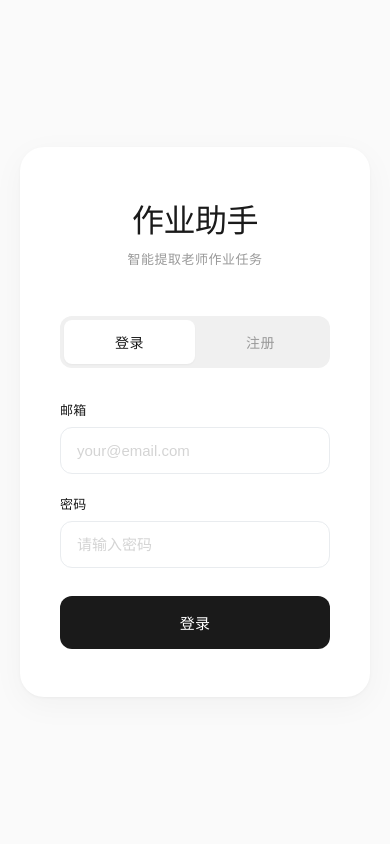
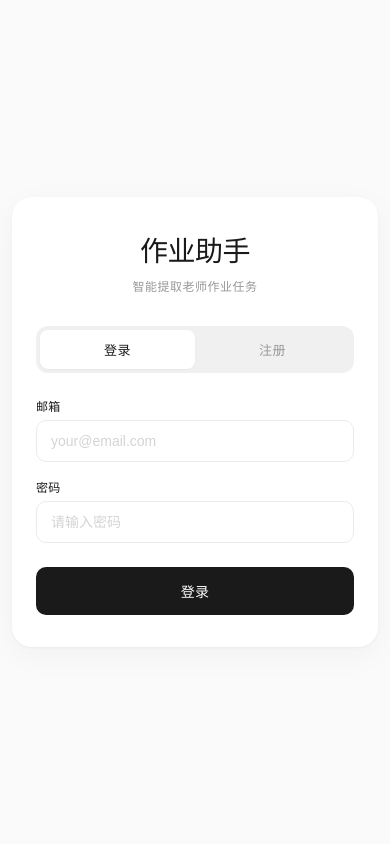
Before and after one commit to yijoe209-wq/jiaxiao, a Flask app: page /login in a window 390 px wide. Run offline with Flask 3, Linux system fonts and the light colour scheme.

Commit message:
fix: 修复HTTPS环境session cookie和手机端自适应问题
**问题1：HTTPS环境下session cookie无法设置**
- 原因：SESSION_COOKIE_SECURE固定为False，导致HTTPS环境无法设置cookie
- 修复：根据环境变量ENV/ENVIRONMENT自动判断
- 开发环境(HTTP): SESSION_COOKIE_SECURE = False
- 生产环境(HTTPS): SESSION_COOKIE_SECURE = True (需设置ENV=production)
- 添加环境检测日志

**问题2：手机端页面自适应差**
- 优化登录页面响应式布局
- 减小登录卡片padding (48px 40px -> 40px 32px -> 32px 24px)
- 减小body padding (20px -> 16px -> 12px)
- 优化logo字号 (32px -> 28px)
- 减小输入框padding (14px 16px -> 12px 14px)
- 减小按钮padding (16px -> 14px)
- 添加@media (max-width: 480px)响应式查询

**影响范围：**
- app.py: SESSION_COOKIE_SECURE配置
- templates/auth.html: 手机端响应式优化

```diff
--- a/app.py
+++ b/app.py
@@ -23,7 +23,11 @@ app.config['SECRET_KEY'] = os.environ.get('SECRET_KEY', 'dev-secret-key-change-i
 app.config['SESSION_COOKIE_PATH'] = '/'
 app.config['SESSION_COOKIE_HTTPONLY'] = True
 app.config['SESSION_COOKIE_SAMESITE'] = 'Lax'
-app.config['SESSION_COOKIE_SECURE'] = False  # 开发环境使用HTTP，生产环境应使用True
+# 根据环境自动设置SESSION_COOKIE_SECURE
+# 生产环境(HTTPS)需要设置为True，开发环境(HTTP)设置为False
+is_production = os.getenv('ENV') == 'production' or os.getenv('ENVIRONMENT') == 'production'
+app.config['SESSION_COOKIE_SECURE'] = is_production
+logger.info(f"环境检测: is_production={is_production}, SESSION_COOKIE_SECURE={is_production}")
 app.config['SESSION_PERMANENT'] = True
 app.config['PERMANENT_SESSION_LIFETIME'] = 60 * 60 * 24 * 7  # 7 days
 app.config['TEMPLATES_AUTO_RELOAD'] = True  # 开发环境自动重载模板
--- a/templates/auth.html
+++ b/templates/auth.html
@@ -34,13 +34,19 @@
         body {
             font-family: 'Noto Sans SC', 'Inter', -apple-system, BlinkMacSystemFont, "Segoe UI", Roboto, sans-serif;
             background: var(--zen-page-bg);
-            padding: 20px;
+            padding: 16px;
             min-height: 100vh;
             display: flex;
             align-items: center;
             justify-content: center;
             font-weight: 300;
             -webkit-font-smoothing: antialiased;
+        }
+
+        @media (max-width: 480px) {
+            body {
+                padding: 12px;
+            }
         }
 
         .container {
@@ -50,14 +56,27 @@
 
         .card {
             background: var(--zen-bg);
-            padding: 48px 40px;
+            padding: 40px 32px;
             border-radius: 24px;
             box-shadow: 0 1px 3px rgba(0,0,0,0.04), 0 8px 32px rgba(0,0,0,0.04);
         }
 
+        @media (max-width: 480px) {
+            .card {
+                padding: 32px 24px;
+                border-radius: 20px;
+            }
+        }
+
         .logo {
             text-align: center;
-            margin-bottom: 48px;
+            margin-bottom: 40px;
+        }
+
+        @media (max-width: 480px) {
+            .logo {
+                margin-bottom: 32px;
+            }
         }
 
         .logo h1 {
@@ -68,11 +87,23 @@
             letter-spacing: -0.5px;
         }
 
+        @media (max-width: 480px) {
+            .logo h1 {
+                font-size: 28px;
+            }
+        }
+
         .logo p {
             font-size: 13px;
             font-weight: 300;
             color: var(--zen-text-light);
             letter-spacing: 0.5px;
+        }
+
+        @media (max-width: 480px) {
+            .logo p {
+                font-size: 12px;
+            }
         }
 
         .tabs {
@@ -81,6 +112,12 @@
             background: var(--zen-border);
             border-radius: 12px;
             padding: 4px;
+        }
+
+        @media (max-width: 480px) {
+            .tabs {
+                margin-bottom: 24px;
+            }
         }
 
         .tab {
@@ -96,6 +133,13 @@
             letter-spacing: 0.5px;
         }
 
+        @media (max-width: 480px) {
+            .tab {
+                font-size: 13px;
+                padding: 10px;
+            }
+        }
+
         .tab.active {
             background: var(--zen-bg);
             color: var(--zen-text);
@@ -107,6 +151,12 @@
             margin-bottom: 20px;
         }
 
+        @media (max-width: 480px) {
+            .form-group {
+                margin-bottom: 16px;
+            }
+        }
+
         .form-group label {
             display: block;
             font-size: 13px;
@@ -114,6 +164,13 @@
             margin-bottom: 8px;
             font-weight: 400;
             letter-spacing: 0.3px;
+        }
+
+        @media (max-width: 480px) {
+            .form-group label {
+                font-size: 12px;
+                margin-bottom: 6px;
+            }
         }
 
         .form-group input {
@@ -127,6 +184,14 @@
             transition: all 0.2s ease;
             background: var(--zen-bg);
             color: var(--zen-text);
+        }
+
+        @media (max-width: 480px) {
+            .form-group input {
+                padding: 12px 14px;
+                font-size: 14px;
+                border-radius: 10px;
+            }
         }
 
         .form-group input:focus {
@@ -153,6 +218,14 @@
             margin-top: 8px;
             transition: all 0.2s ease;
             letter-spacing: 0.3px;
+        }
+
+        @media (max-width: 480px) {
+            .btn {
+                padding: 14px;
+                font-size: 14px;
+                border-radius: 10px;
+            }
         }
 
         .btn:hover {
```
